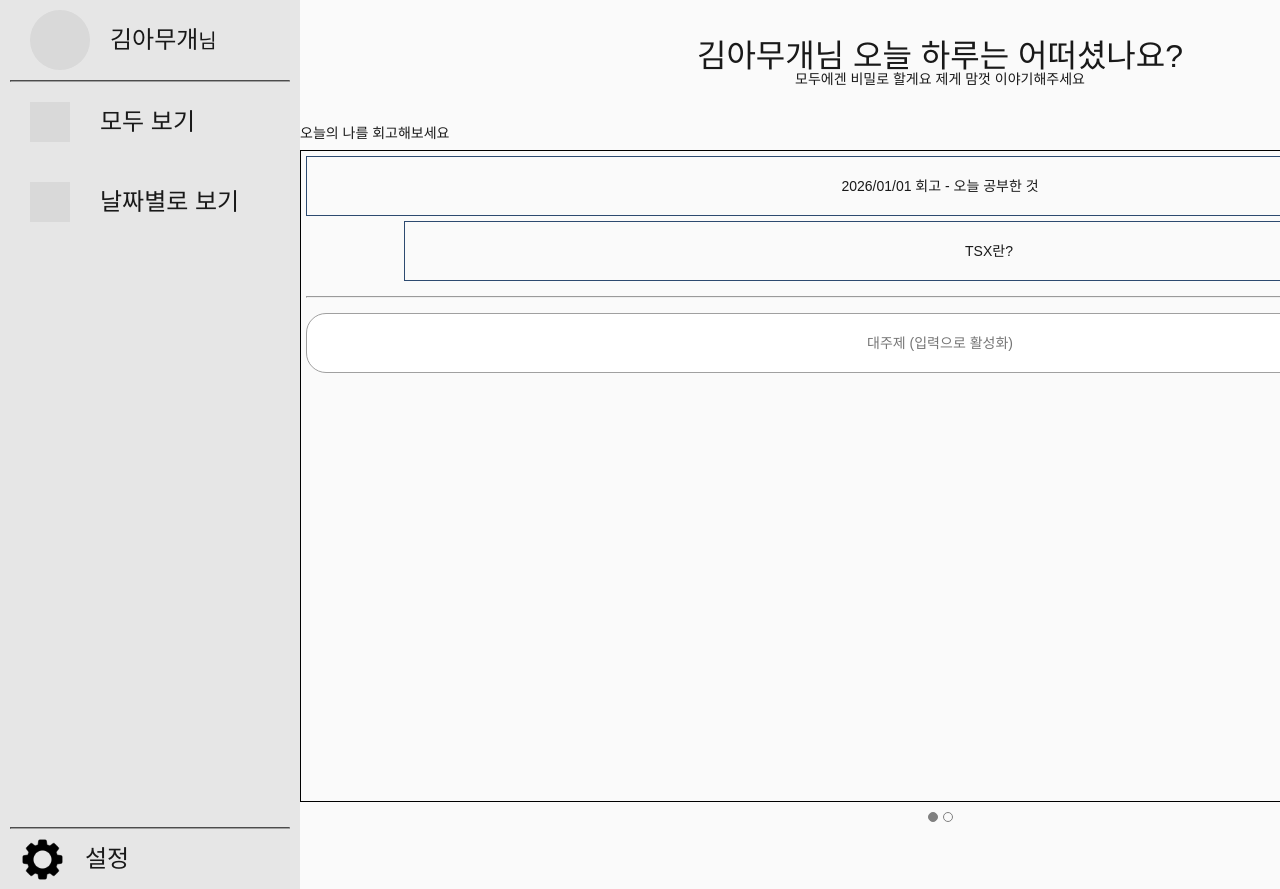
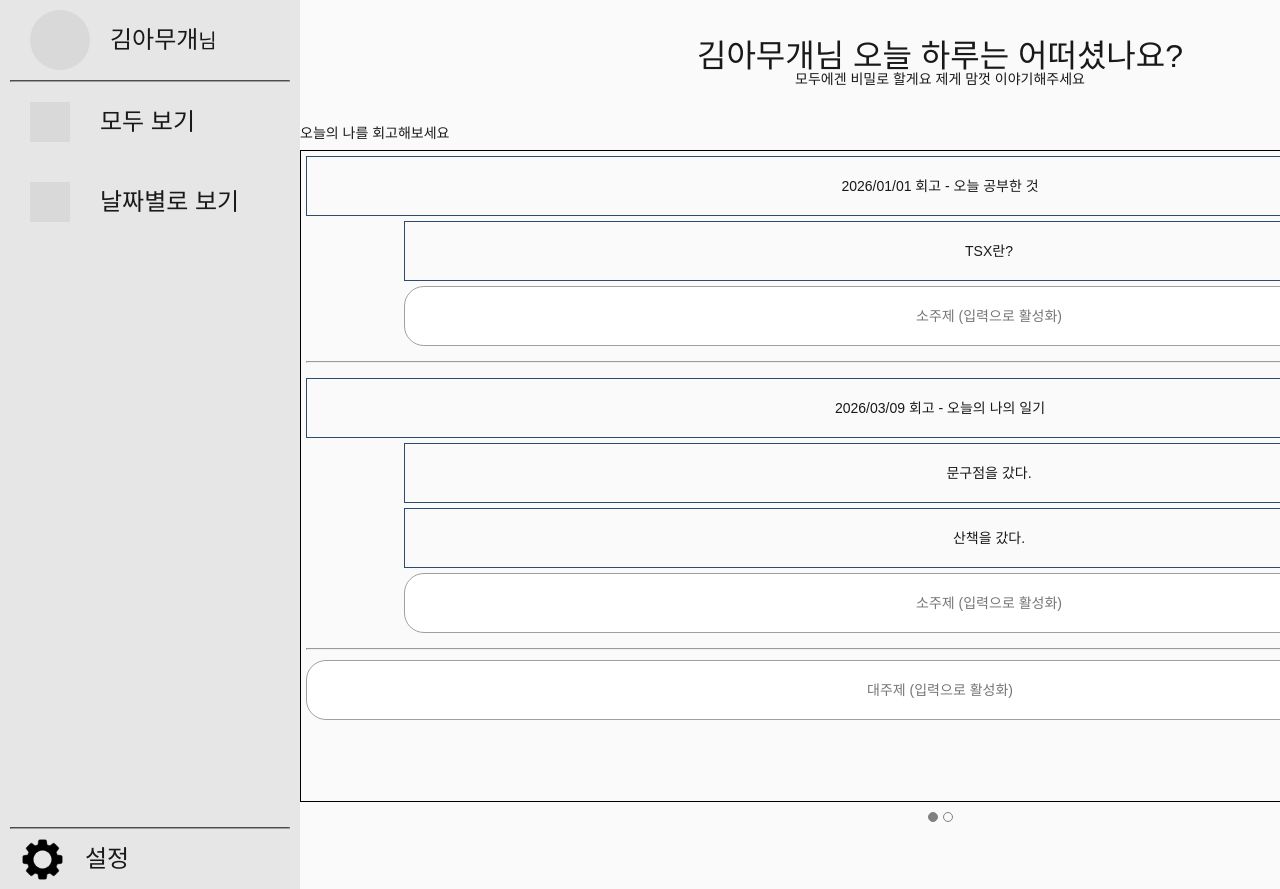
Before and after one commit to Jindo-Dog/RecoveryFrontEnd, a React (Vite) app: page /memoir in a window 1280 px wide. Shown: the top 889 px of the page. Built offline with nearby package versions, Linux system fonts and the light colour scheme.

Commit message:
#41 Feat: 가상 데이터 추가 및 editable에 따른 표시 추가

```diff
--- a/src/component/memoir/write/memoirTitleList.tsx
+++ b/src/component/memoir/write/memoirTitleList.tsx
@@ -14,9 +14,20 @@ const data: MainTitleItem[] = [
             },
         ],
     },
+    {
+        title: "2026/03/09 회고 - 오늘의 나의 일기",
+        subMemoirTitles: [
+            {
+                title: "문구점을 갔다.",
+            },
+            {
+                title: "산책을 갔다.",
+            },
+        ],
+    },
 ];
 
-const MemoirTitleList = () => {
+const MemoirTitleList = ({ editable }: { editable: boolean }) => {
     const { mainTitleItems, setMainTitleItems } = useMainTitleItemStore();
 
     useEffect(() => {
@@ -30,10 +41,9 @@ const MemoirTitleList = () => {
             </div>
             <div className="memoir-list">
                 {mainTitleItems.map((memoirTitle: MainTitleItem, idx: number) => {
-                    return <MainMamoirTitle key={idx} id={idx} />;
+                    return <MainMamoirTitle key={idx} id={idx} editable={editable} />;
                 })}
-                {mainTitleItems.length > 0 && <hr />}
-                <EditMainMemoirTitle />
+                {editable && <EditMainMemoirTitle id={mainTitleItems.length} />}
             </div>
         </div>
     );
```
